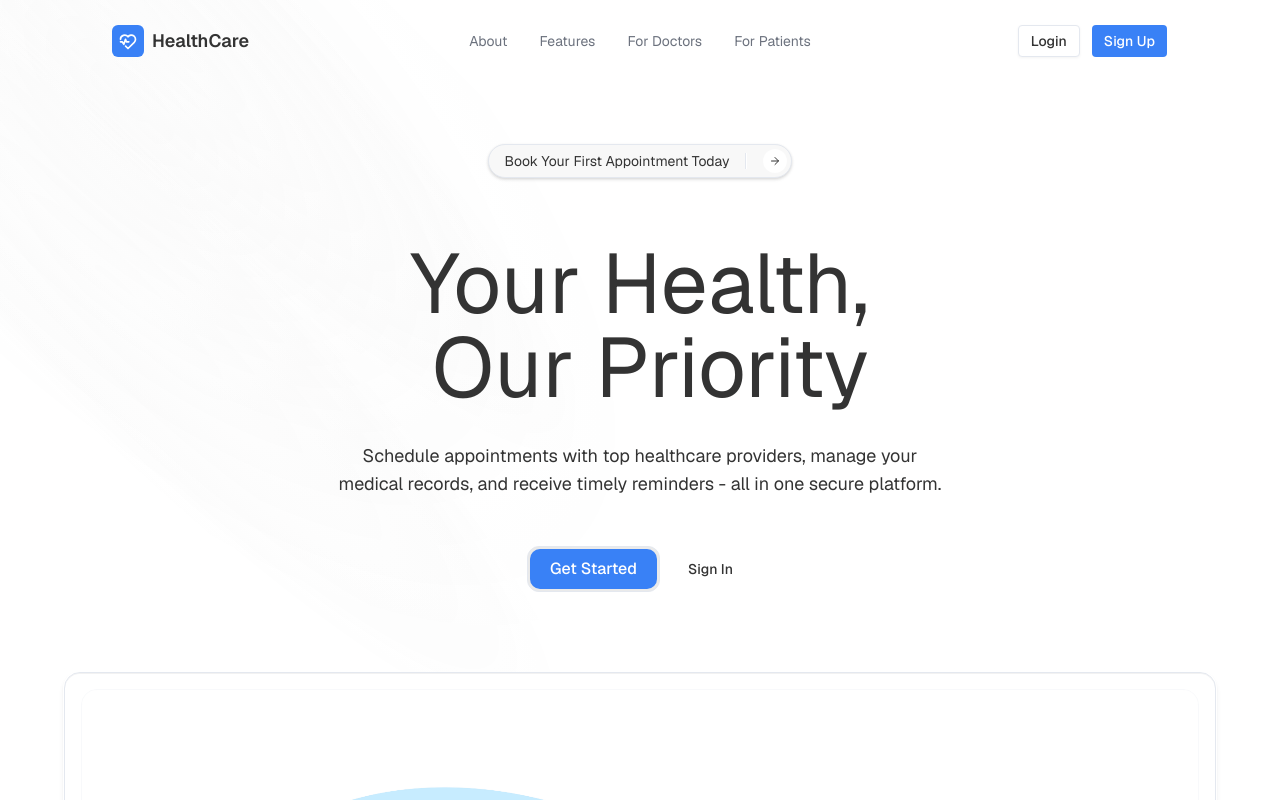
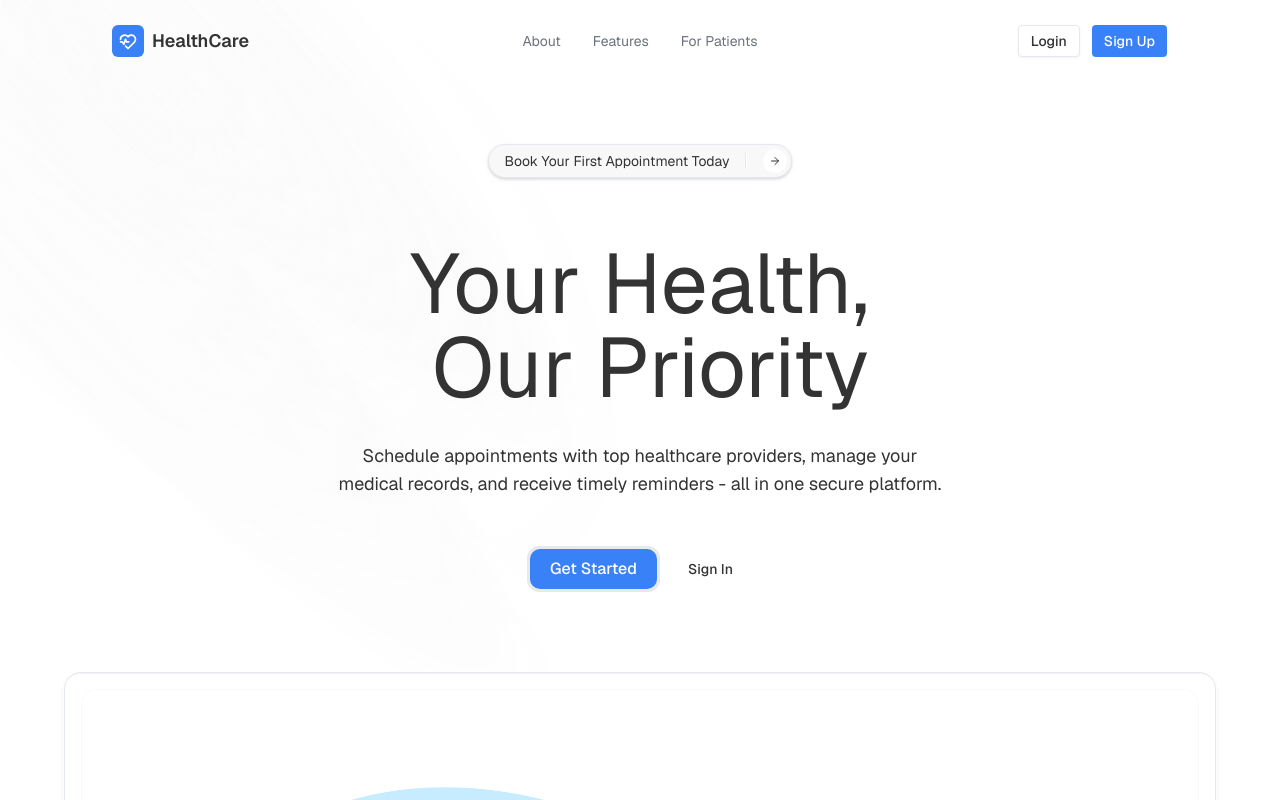
Before and after one commit to bry-ly/Health-Care, a Next.js app: page / in a window 1280 px wide. Shown: the top 800 px of the page. Built offline with nearby package versions, Linux system fonts and the light colour scheme.

Commit message:
feat: Remove "For Doctors" menu item to streamline navigation

```diff
--- a/components/landing/header.tsx
+++ b/components/landing/header.tsx
@@ -9,7 +9,6 @@ import { IconHeartbeat } from "@tabler/icons-react";
 const menuItems = [
   { name: "About", href: "#about" },
   { name: "Features", href: "#features" },
-  { name: "For Doctors", href: "#doctor-content" },
   { name: "For Patients", href: "#patient-content" },
 ];
 
```
